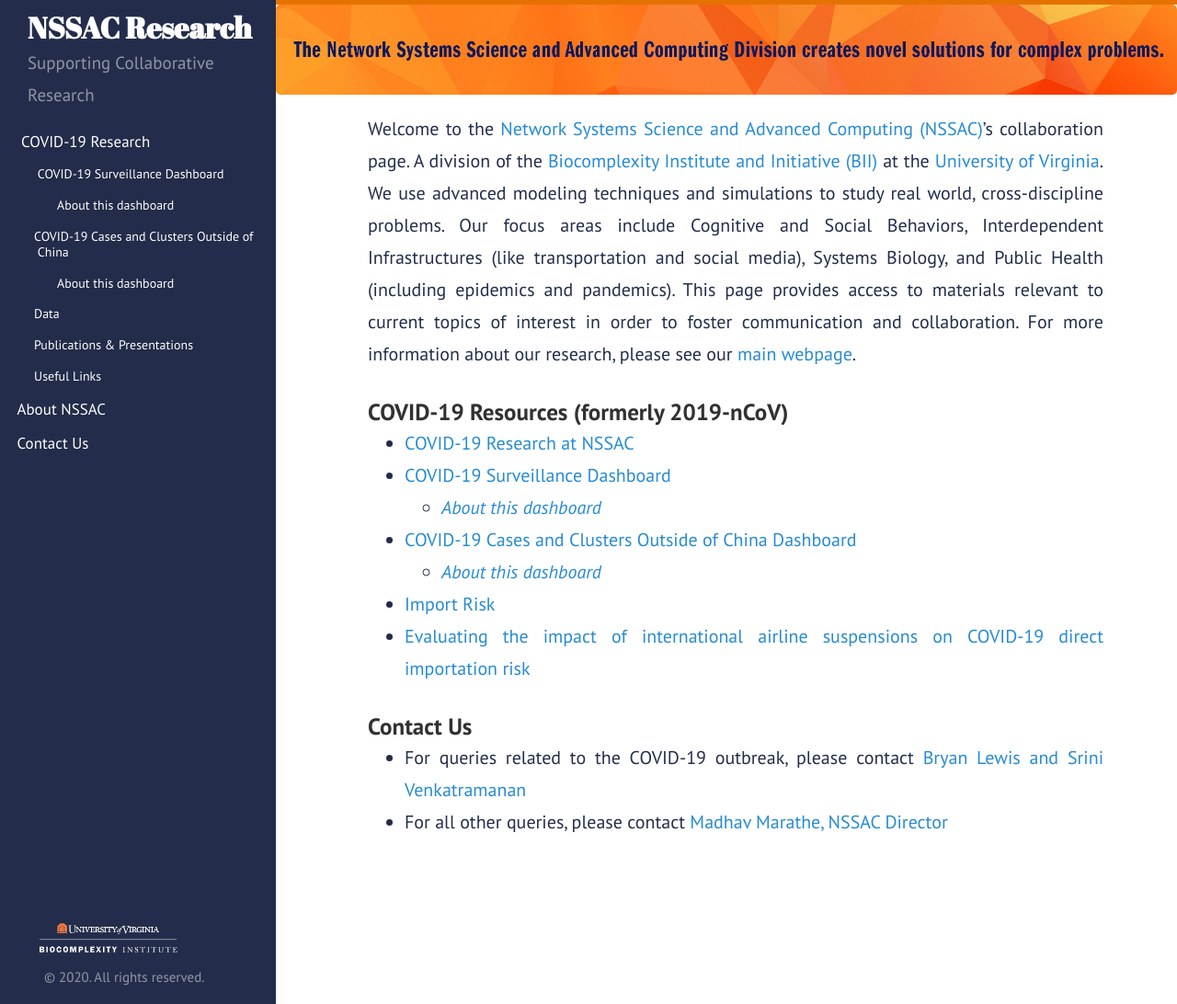
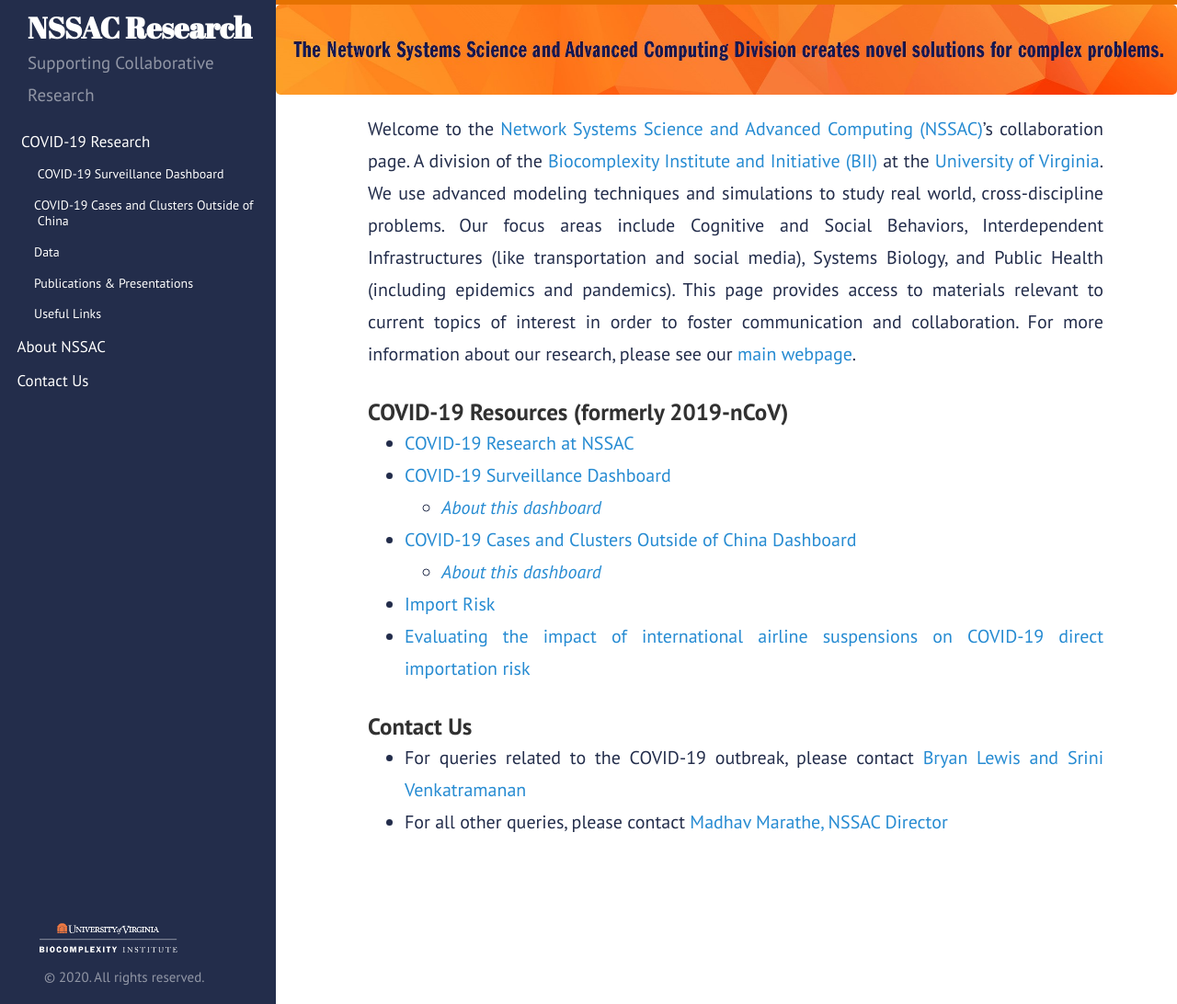
Before and after one commit to mehta-gaurav/mehta-gaurav.github.io, a Jekyll site: the page built from index.md, in a window 1280 px wide and 1092 px high. Shown: the whole window at 92% size. Built offline with Jekyll 4.4.1, drawn with Linux system fonts in a browser that asks for light colours; some of the changed lines change nothing that is shown.

Commit message:
Update sidebar.html

```diff
--- a/_includes/sidebar.html
+++ b/_includes/sidebar.html
@@ -24,24 +24,24 @@
 	      <input type="checkbox" id="sm1">
 
                </li><li class="sub-menu">
-                  <a href="http://nssac.bii.virginia.edu/covid-19/dashboard/" target="_blank">COVID-19 Surveillance Dashboard
+                  <a href="https://mehta-gaurav.github.io/covid-19/dashboard">COVID-19 Surveillance Dashboard
   		     <span class="drop-icon"></span>
 		     <span><label title="Toggle Drop-down" class="drop-icon" for="sm2"></label></span>
                   </a>
                  <input type="checkbox" id="sm2">
-
+                       </li>
 <!-- 		    <li><a href="http://ncov.bii.virginia.edu/dashboard/">Dashboard</a></li> -->
-                     </li><li class="sub-menu1"><a href="https://mehta-gaurav.github.io/covid-19/dashboard">About this dashboard</a></li>
+<!--                      <li class="sub-menu1"><a href="https://mehta-gaurav.github.io/covid-19/dashboard">About this dashboard</a></li> -->
 
 
 		<li class="sub-menu">
-                  <a href="http://nssac.bii.virginia.edu/covid-19/cluster-dashboard/" target="_blank">COVID-19 Cases and Clusters Outside of China
+                  <a href="https://mehta-gaurav.github.io/covid-19/covid-19_imported_cases">COVID-19 Cases and Clusters Outside of China
   		     <span class="drop-icon"></span>
 		     <span><label title="Toggle Drop-down" class="drop-icon" for="sm3"></label></span>
                   </a>
                  <input type="checkbox" id="sm3">
 
-                     </li><li class="sub-menu1"><a href="https://mehta-gaurav.github.io/covid-19/covid-19_imported_cases">About this dashboard</a></li>
+<!--                      </li><li class="sub-menu1"><a href="https://mehta-gaurav.github.io/covid-19/covid-19_imported_cases">About this dashboard</a></li> -->
 
 
                <li class="sub-menu"><a href="https://mehta-gaurav.github.io/covid-19/data">Data</a></li>
```
